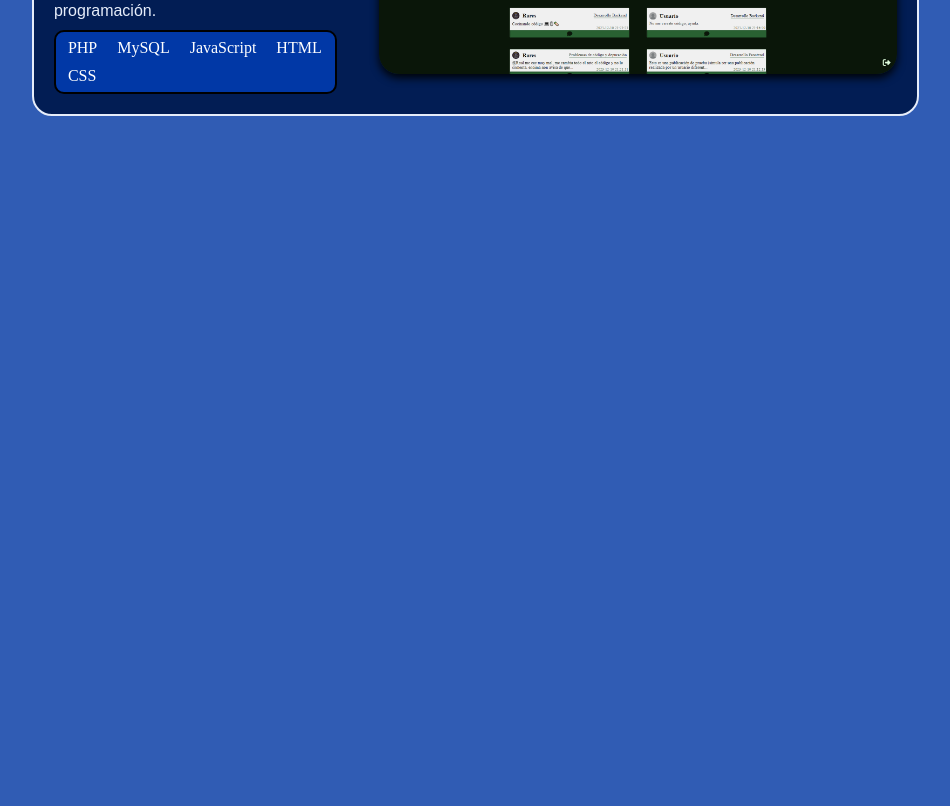
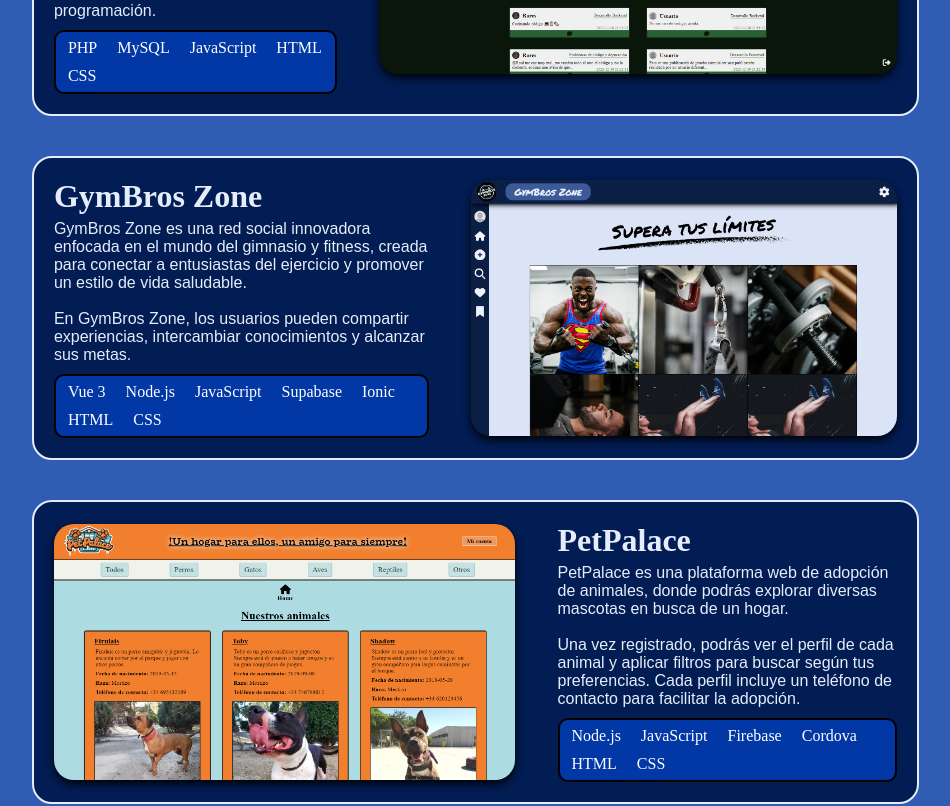
Before and after one commit to AyoubCHA58/rares-cv, a Next.js app: page / in a window 1280 px wide. Shown: the part 2040-2846 px from the top of the page, without its empty margins (249-1199 px from the left). Before the commit the page ends 2176 px from the top, so only its background shows below. Built offline with nearby package versions, Linux system fonts and the light colour scheme.

Commit message:
Update page.js

```diff
--- a/src/app/page.js
+++ b/src/app/page.js
@@ -27,6 +27,9 @@
       {projectKeys.map((key, index) => (
         <Proyectos key={key} textos={textos} projectKey={key} index={index} />
       ))}
+      {projectKeys.map((key, index) => (
+        <Proyectos key={key} textos={textos} projectKey={key} index={index} />
+      ))}
       {/* <Footer /> */}
     </main>
   );
```
